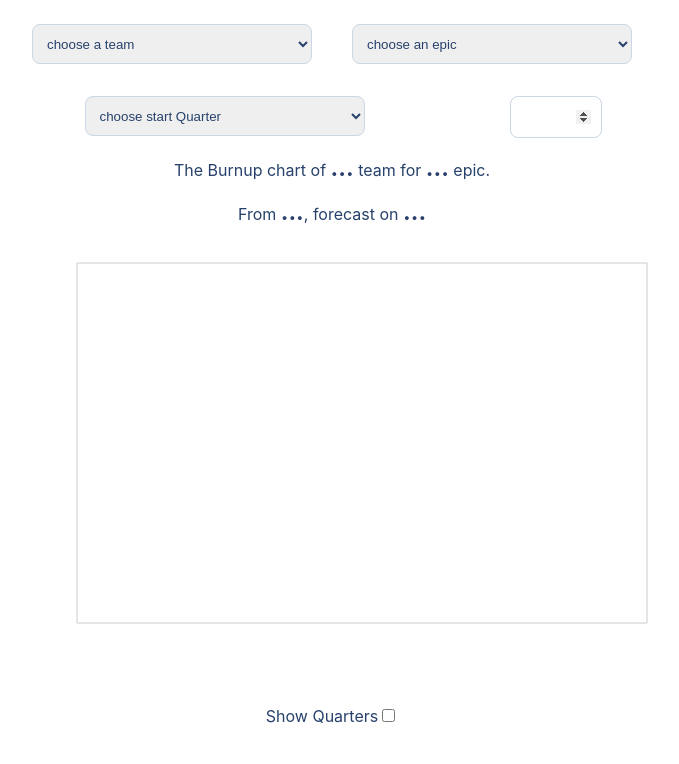
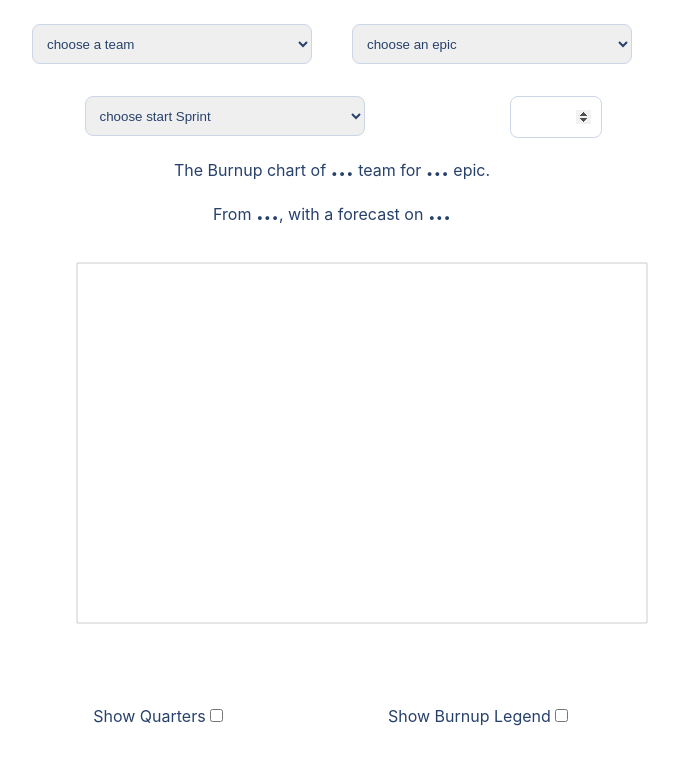
Before and after one commit to guyoome/agile-metrics, a React (Create React App) app: page / in a window 1280 px wide. Shown: the top 764 px of the page, without its empty margins (12-691 px from the left). Built offline with nearby package versions, Linux system fonts and the light colour scheme.

Commit message:
Show quarters & burnup legend

```diff
--- a/src/Burnup/Burnup.js
+++ b/src/Burnup/Burnup.js
@@ -1,8 +1,8 @@
 import React, { useEffect, useState } from 'react';
 import * as Input from "../components/Input";
 import Teams from '../utils/Teams';
-import { ResponsiveContainer, LineChart, ComposedChart, Bar, Line, CartesianGrid, XAxis, YAxis } from 'recharts';
-import burnup from "./Burnup.logic";
+import { ResponsiveContainer, ComposedChart, Bar, LabelList, Line, CartesianGrid, XAxis, YAxis, Legend } from 'recharts';
+import * as burnup from "./Burnup.logic";
 
 import "./Burnup.css"
 
@@ -15,7 +15,7 @@ import "./Burnup.css"
 function Burnup() {
     const [team, setTeam] = useState({});
     const [epic, setEpic] = useState([]);
-    const [quarterStart, setQuarterStart] = useState();
+    const [sprintStart, setSprintStart] = useState();
     const [forecastScope, setForecastScope] = useState(0);
 
     const [chartData, setChartData] = useState([]);
@@ -25,6 +25,8 @@ function Burnup() {
     const [epicList, setEpicList] = useState([])
 
     const [isQuarterShown, setIsQuarterShown] = useState(false);
+
+    const [showLegend, setShowLegend] = useState(false);
 
     /**
      * Fetch Epic List
@@ -87,10 +89,12 @@ function Burnup() {
      * @hook
      */
     useEffect(() => {
-        const chartDataSet = burnup.getChartDataSet(sprints, history, quarterStart, forecastScope, isQuarterShown);
+        // const chartDataSet = burnup.getChartDataSet(sprints, history, quarterStart, forecastScope, isQuarterShown);
+        const chartDataSet = burnup.getChartDataSet(sprints, history, sprintStart, forecastScope, isQuarterShown);
+
         setChartData(chartDataSet);
 
-    }, [history, sprints, quarterStart, forecastScope,isQuarterShown])
+    }, [history, sprints, sprintStart, forecastScope, isQuarterShown])
 
 
     return (
@@ -113,9 +117,13 @@ function Burnup() {
             </div>
             <div className="flex-container mt-5">
                 <div className="flex-item">
-                    <Input.Dropdown default="choose start Quarter"
+                    {/* <Input.Dropdown default="choose start Quarter"
                         options={["1", "2", "3", "4"]}
                         value={(e) => { setQuarterStart(parseInt(e, 10)) }}
+                    /> */}
+                    <Input.Dropdown default="choose start Sprint"
+                        options={burnup.getSprints(sprints)}
+                        value={(e) => { setSprintStart(e) }}
                     />
                 </div>
 
@@ -128,14 +136,21 @@ function Burnup() {
             <p>The Burnup chart of <span className="highlight">{team.name ? team.name : "..."}</span> team
                 for <span className="highlight">{epic.summary ? epic.summary : "..."}</span> epic.</p>
 
-            <p>From <span className="highlight">{quarterStart ? "Q" + quarterStart : "..."}</span>,
-                forecast on  <span className="highlight">{forecastScope ? forecastScope + " Sprints" : "..."}</span></p>
+            <p>From <span className="highlight">{sprintStart ? sprintStart : "..."}</span>,
+                with a forecast on  <span className="highlight">{forecastScope ? forecastScope + " Sprints" : "..."}</span></p>
 
             <div className="mt-5">
                 <ResponsiveContainer height={400}>
                     <ComposedChart data={chartData}>
                         <CartesianGrid stroke="#ccc" />
-                        <Bar dataKey="quarter" barSize={20} fill="#FAC9C1" />
+                        {!!showLegend ?
+                            <Legend verticalAlign="top" layout="vertical" align="right" wrapperStyle={{ paddingLeft: "10px" }} />
+                            : ""
+                        }
+
+                        <Bar dataKey="quarter" barSize={40} fill="#FAC9C1" >
+                            <LabelList dataKey="quarterlabel" fill="#ed1c24" fontWeight="bold" position="insideTop" />
+                        </Bar>
                         <Line type="linear" dataKey="scope" stroke="#ffba49" dot={false} strokeWidth={4} />
                         <Line type="linear" dataKey="avg" stroke="#CBD6E6" dot={false} strokeWidth={2} strokeDasharray="4 4" />
                         <Line type="linear" dataKey="avgmore" stroke="#CBD6E6" dot={false} strokeWidth={2} strokeDasharray="4 4" />
@@ -153,7 +168,13 @@ function Burnup() {
                 <div className="flex-item">
                     <p>Show Quarters
                         <Input.Checkbox
-                            value={(e) => {setIsQuarterShown(e) }} />
+                            value={(e) => { setIsQuarterShown(e) }} />
+                    </p>
+                </div>
+                <div className="flex-item">
+                    <p>Show Burnup Legend
+                        <Input.Checkbox
+                            value={(e) => { setShowLegend(e) }} />
                     </p>
                 </div>
             </div>
--- a/src/Burnup/Burnup.logic.js
+++ b/src/Burnup/Burnup.logic.js
@@ -104,6 +104,8 @@ const getStartSprint = (quarter, sprints) => {
             firstDayOfQuarter = new Date(today.getFullYear(), 3).getTime()
             // return 01/04/today.year
             break;
+        default:
+            break;
     }
 
     let startSprint = sprints[0];
@@ -209,6 +211,13 @@ const getForecastInterval = (chartDataSet, interval) => {
     return chartDataSet;
 }
 
+const getSprints = (sprintsList) => {
+    const sprints = [];
+    sprintsList.forEach(element => {
+        sprints.push(element.name)
+    });
+    return sprints;
+}
 
 
 /**
@@ -217,7 +226,9 @@ const getForecastInterval = (chartDataSet, interval) => {
  * @param {Object} history - history of tickets
  * @param {Number} quarterStrat - The beginning of the chart data set
  */
-const getChartDataSet = (sprints, history, quarterStart, forecast, isQuarterShown) => {
+// const getChartDataSet = (sprints, history, quarterStart, forecast, isQuarterShown) => {
+const getChartDataSet = (sprints, history, sprintStart, forecast, isQuarterShown) => {
+
     let chartDataSet = [];
 
     const scope = getScope(sprints, history);
@@ -231,9 +242,13 @@ const getChartDataSet = (sprints, history, quarterStart, forecast, isQuarterShow
         })
     }
 
-    const startSprint = getStartSprint(quarterStart, sprints);
 
-    chartDataSet = getChartDataBegin(chartDataSet, startSprint);
+    // const startSprint = getStartSprint(quarterStart, sprints);
+    //     chartDataSet = getChartDataBegin(chartDataSet, startSprint);
+    if (sprintStart) {
+        chartDataSet = getChartDataBegin(chartDataSet, { name: sprintStart });
+    }
+
 
     // Add forecast
     if (forecast && sprints !== []) {
@@ -248,7 +263,7 @@ const getChartDataSet = (sprints, history, quarterStart, forecast, isQuarterShow
     }
 
     if (isQuarterShown) {
-        const firstsSprintQuarter= []
+        const firstsSprintQuarter = []
         for (let index = 0; index < 4; index++) {
             firstsSprintQuarter.push(getStartSprint(index + 1, sprints))
         }
@@ -260,7 +275,8 @@ const getChartDataSet = (sprints, history, quarterStart, forecast, isQuarterShow
                 const firstSprintQuarter = firstsSprintQuarter[j];
 
                 if (firstSprintQuarter.name === sprint.name) {
-                    chartDataSet[i].quarter = Math.max.apply(Math, chartDataSet.map(function(o) { return o.scope; }))
+                    chartDataSet[i].quarter = Math.max.apply(Math, chartDataSet.map(function (o) { return o.scope; }));
+                    chartDataSet[i].quarterlabel = "Q".concat(j + 1);
                 }
             }
         }
@@ -269,8 +285,9 @@ const getChartDataSet = (sprints, history, quarterStart, forecast, isQuarterShow
     return chartDataSet;
 }
 
-export default {
+export {
     getNotDoneEpicsSummary,
     getEpicBySummary,
     getChartDataSet,
+    getSprints
 }
```
